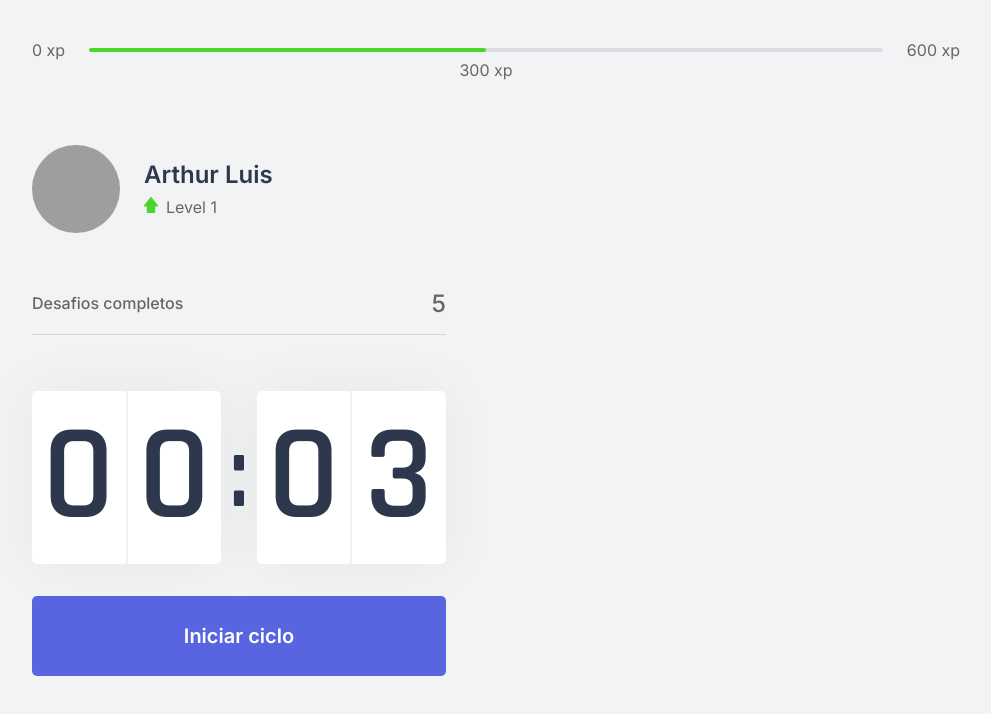
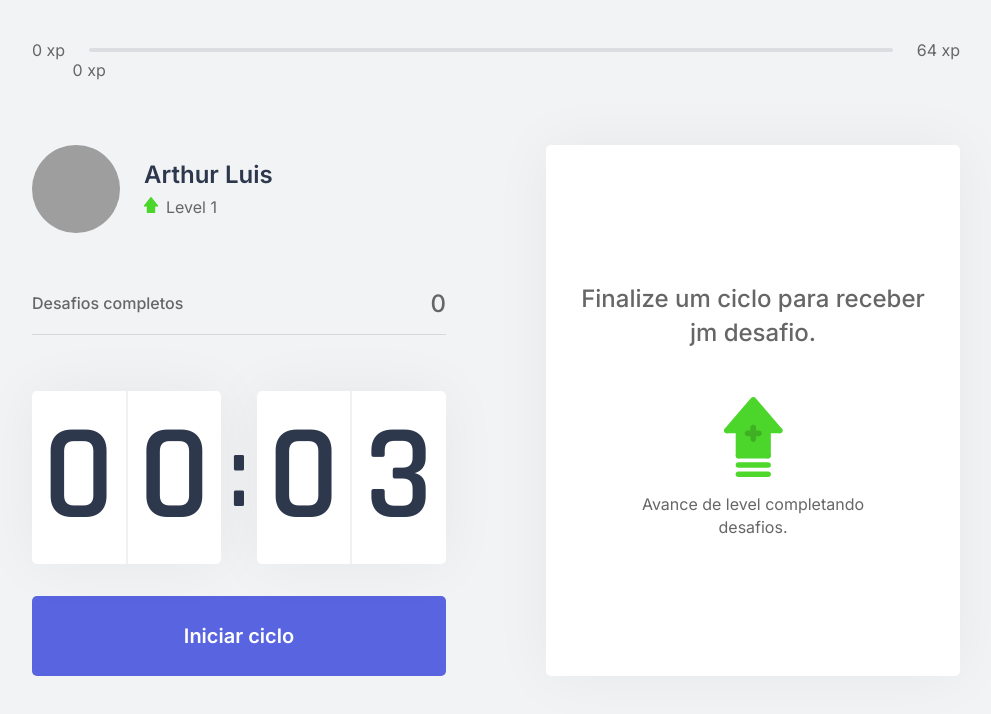
Before and after one commit to arthurluiscouto/moveit-next, a Next.js app: page / in a window 1280 px wide. Shown: the top 714 px of the page, without its empty margins (144-1135 px from the left). Built offline with nearby package versions, Linux system fonts and the light colour scheme; grey boxes are pictures that could not be loaded.

Commit message:
Atualizações noc componentes e nas pags

```diff
--- a/src/componentes/CompletedChallenges.tsx
+++ b/src/componentes/CompletedChallenges.tsx
@@ -1,9 +1,12 @@
+import { useContext } from 'react';
+import { ChallengesContext } from '../contexts/ChallengesContext';
 import styles from '../styles/componentes/CompletedChallenges.module.css';
 export function CompletedChallenges() {
+  const { challengesCompleted } =useContext(ChallengesContext)
   return  (
     <div className={styles.completedChallengesContainer}>
       <span>Desafios completos</span>
-      <span>5</span>
+      <span>{challengesCompleted}</span>
     </div>
   );
 }
--- a/src/componentes/ExperienceBar.tsx
+++ b/src/componentes/ExperienceBar.tsx
@@ -1,19 +1,25 @@
+import { useContext } from 'react';
+import { ChallengesContext } from '../contexts/ChallengesContext';
 import styles from '../styles/componentes/ExperienceBar.module.css';
 
 export function ExperienceBar() {
+  const { currentExperience, experienceToNextLevel } = useContext(ChallengesContext)
+
+  const percentToNextLevel = Math.round(currentExperience * 100)/ experienceToNextLevel;
+
   return (
 
     <header className={styles.experienceBar}>
 
       <span>0 xp</span>
       <div>
-        <div style={{ width: '50%' }} />
+        <div style={{ width: `${percentToNextLevel}%` }} />
 
-        <span className={styles.currentExperience} style={{ left: '50%' }}>
-          300 xp
+        <span className={styles.currentExperience} style={{ left: `${percentToNextLevel}%` }}>
+          {currentExperience} xp
         </span>
       </div>
-      <span>600 xp</span>
+      <span>{experienceToNextLevel} xp</span>
 
 		</header>
   );
--- a/src/pages/_app.tsx
+++ b/src/pages/_app.tsx
@@ -1,6 +1,11 @@
+import { ChallengesProvider } from '../contexts/ChallengesContext'
 import '../styles/global.css'
 function MyApp({ Component, pageProps }) {
-  return <Component {...pageProps} />
+  return (
+    <ChallengesProvider>
+      <Component {...pageProps} />
+   </ChallengesProvider>
+  )
 }
 
 export default MyApp
--- a/src/pages/index.tsx
+++ b/src/pages/index.tsx
@@ -1,5 +1,6 @@
 
 import Head from "next/head";
+import { ChallengeBox } from "../componentes/ChallengeBox";
 import { CompletedChallenges } from "../componentes/CompletedChallenges";
 import { Countdown } from "../componentes/CountDown";
 import { ExperienceBar } from "../componentes/ExperienceBar";
@@ -10,7 +11,7 @@ export default function Home() {
   return (
     <div className={styles.container}>
       <Head>
-        <title>Início | move.it</title>
+        <title>Início  move.it</title>
       </Head>
 
       <ExperienceBar />
@@ -22,7 +23,7 @@ export default function Home() {
         <Countdown />
       </div>
       <div>
-
+        <ChallengeBox />
       </div>
     </section>
     </div>
```
